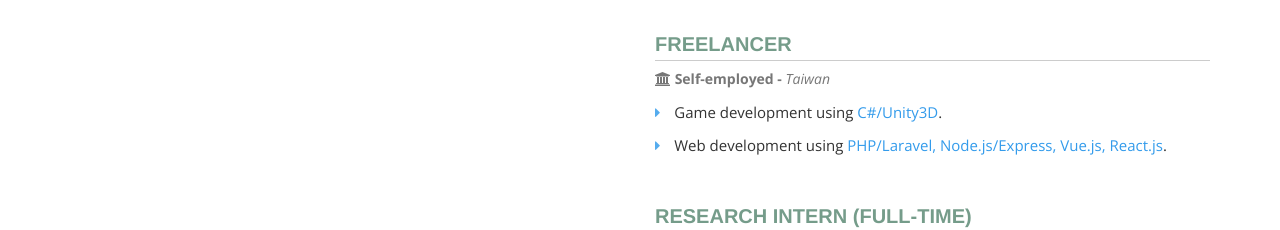
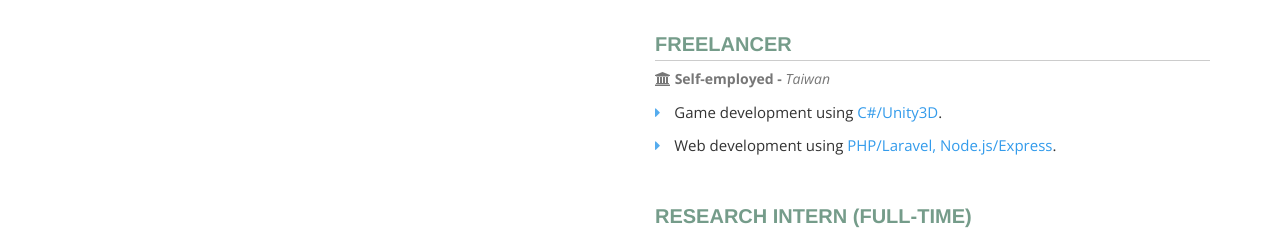
Before and after one commit to cklppt/CKstudio, a plain HTML site: page index.html in a window 1280 px wide. Shown: the part 1820-2050 px from the top of the page. Drawn offline with nearby package versions, Linux system fonts and the light colour scheme.

Commit message:
Minor text modification

```diff
--- a/index.html
+++ b/index.html
@@ -277,7 +277,7 @@
 									<span>C#/Unity3D</span>.</li>
 								<li>
 									<i class="fa fa-caret-right pr-10 text-colored"></i> Web development using
-									<span>PHP/Laravel, Node.js/Express, Vue.js, React.js</span>.</li>
+									<span>PHP/Laravel, Node.js/Express</span>.</li>
 							</ul>
 
 							<div class="space-sm"></div>
```
